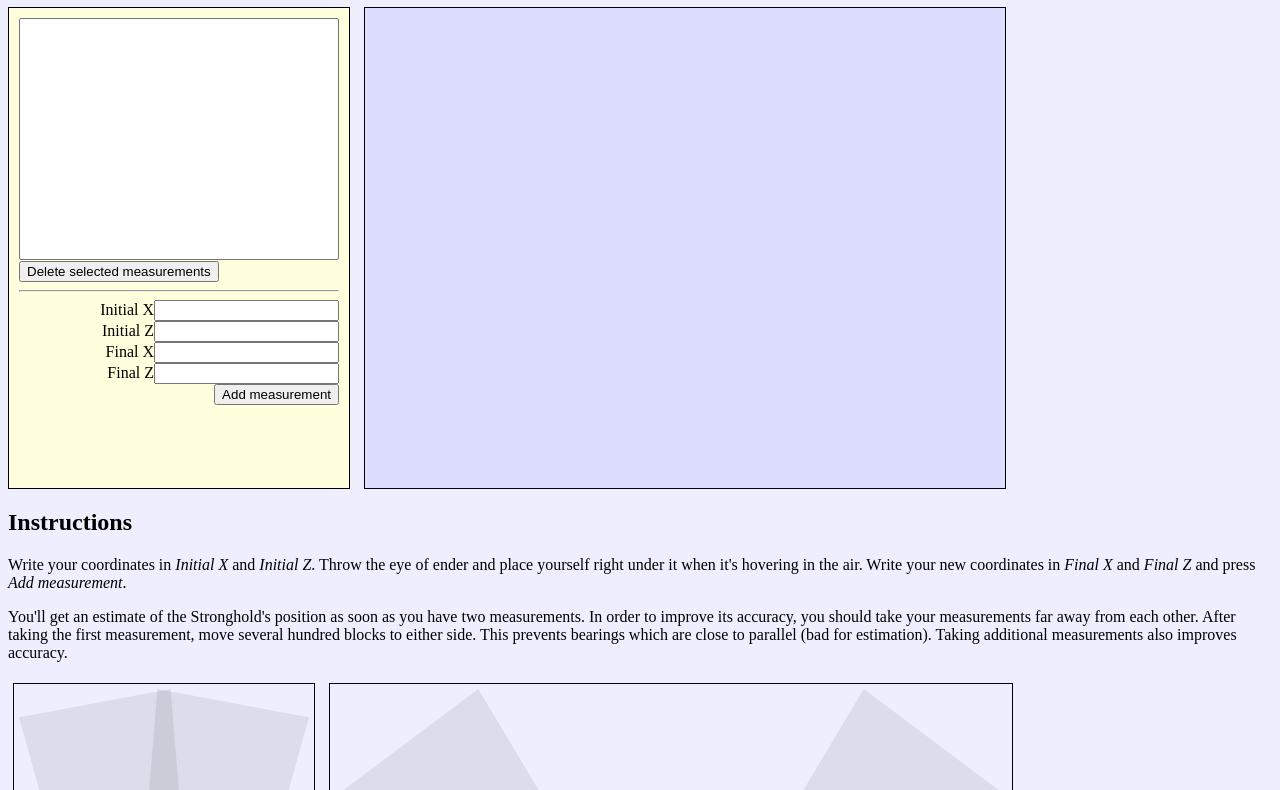
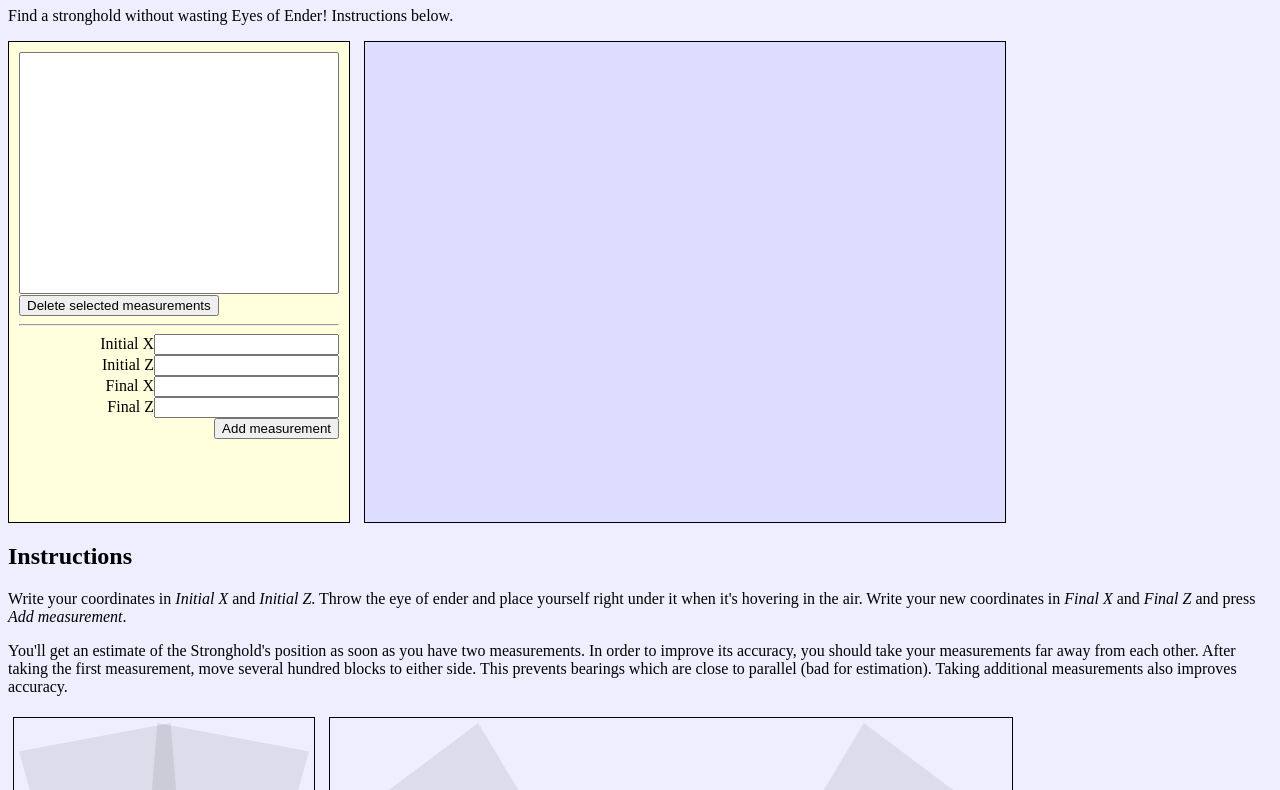
Before and after one commit to ignamv/stronghold-finder, a plain HTML site: page index.html in a window 1280 px wide. Shown: the part 73-863 px from the top of the page. Drawn offline with Linux system fonts and the light colour scheme.

Commit message:
Short intro under the title

```diff
--- a/index.html
+++ b/index.html
@@ -13,6 +13,7 @@
 
     <body onLoad="load();">
     <h1>Minecraft Stronghold finder</h1>
+    <p>Find a stronghold without wasting Eyes of Ender! Instructions below.</p>
     <!--<button onClick="data();">Sample Data</button>-->
         <div id="controls">
             <div id="measurements">
```
